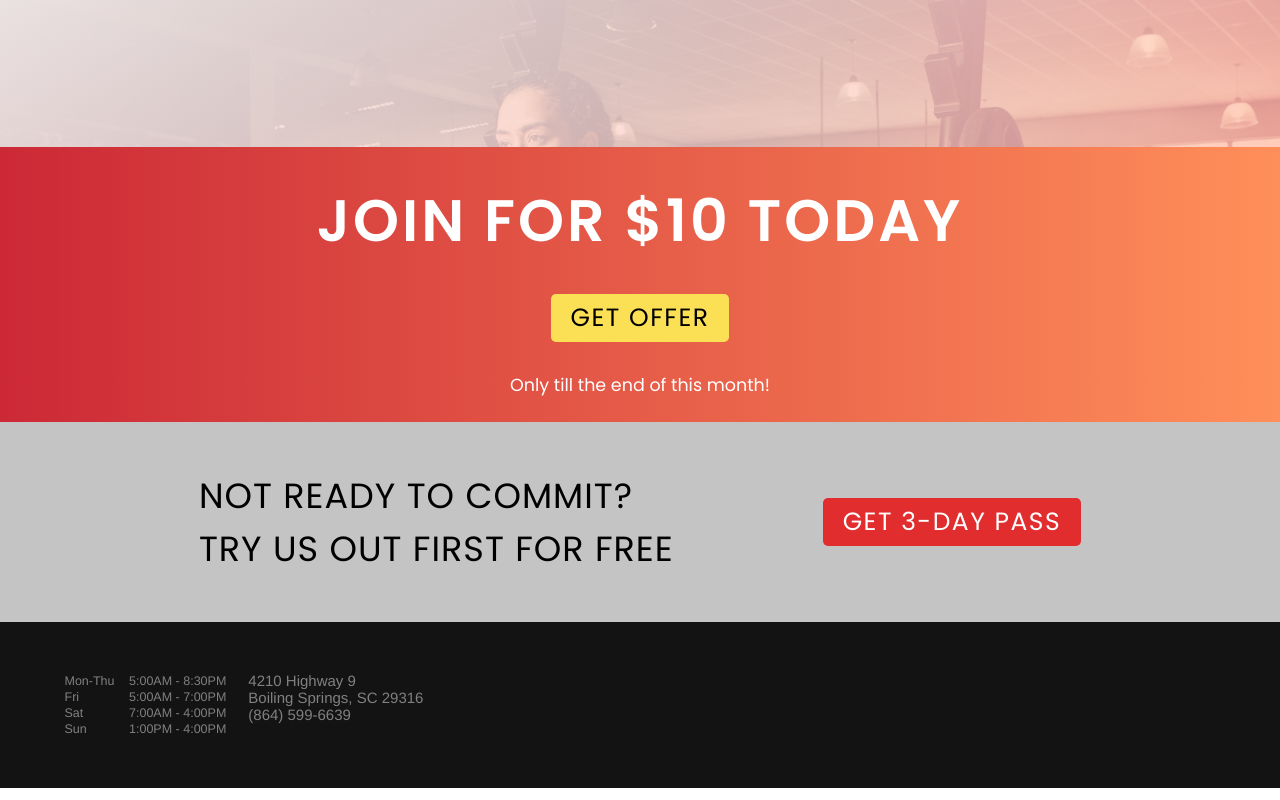
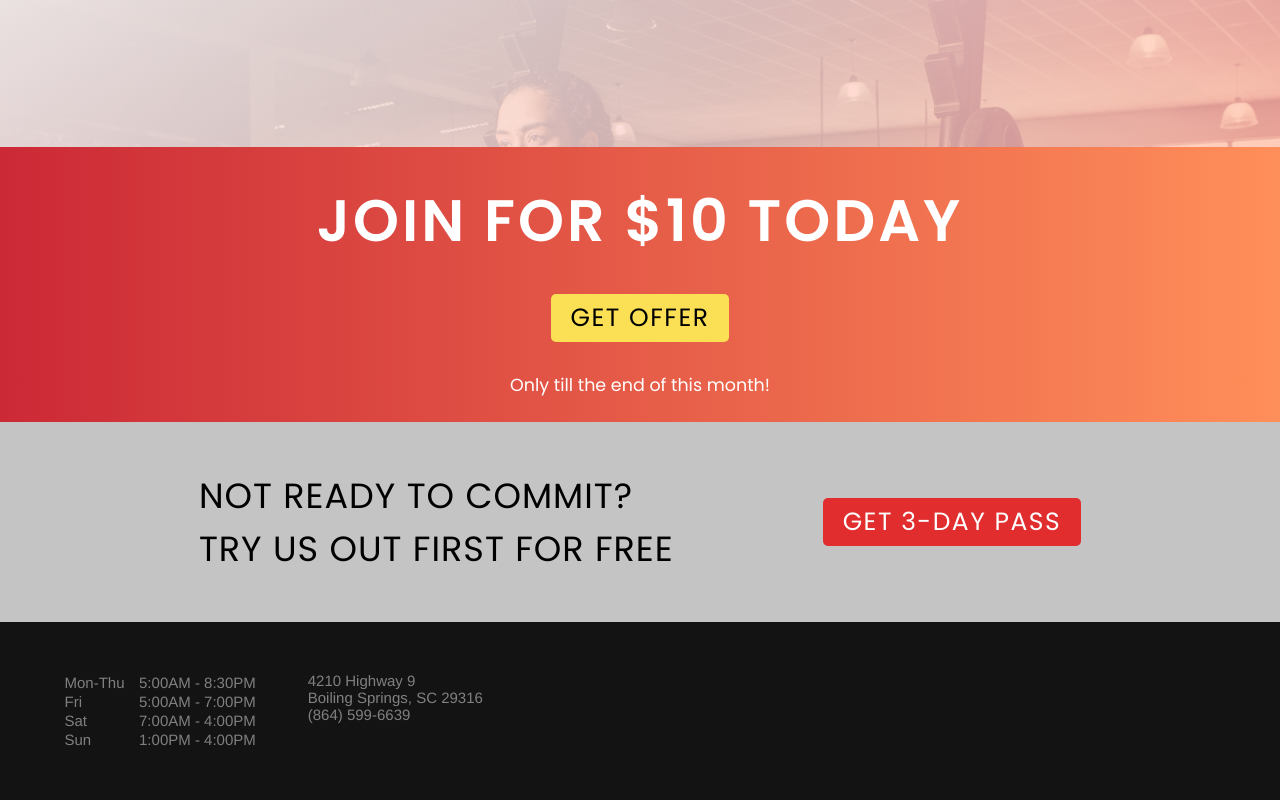
Before and after one commit to tryptonite/gymfitness, a website: page index.html in a window 1280 px wide. Shown: the part 1653-2453 px from the top of the page. Drawn offline with Linux system fonts and the light colour scheme.

Commit message:
New Theme

```diff
--- a/sass/layout/_footer.scss
+++ b/sass/layout/_footer.scss
@@ -7,7 +7,7 @@
 
 
     &_hours{
-        font-size:1.25rem;
+        font-size:1.5rem;
 
         td{
             padding-left: 1.25rem;
@@ -16,6 +16,6 @@
 
     &_location{
         font-size: 1.5rem;
-        margin-left: 2rem;
+        margin-left: 5rem;
     }
 }
```
Also changed, not shown: css/style.css.
